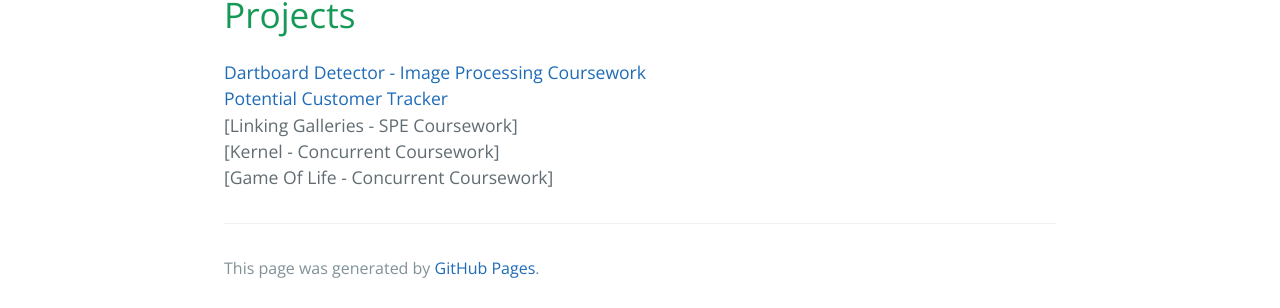
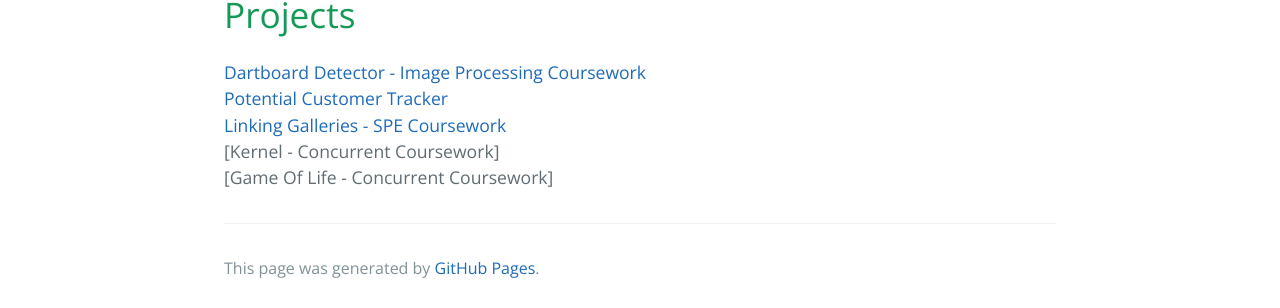
Before and after one commit to Pope10830/Pope10830.github.io, a Jekyll site: the page built from index.md, in a window 1280 px wide. Shown: the part 1442-1750 px from the top of the page. Built offline with Jekyll 4.4.1, drawn with Linux system fonts in a browser that asks for light colours; part of the change alters nothing that is shown.

```diff
--- a/index.md
+++ b/index.md
@@ -46,8 +46,8 @@ Computer Science BSc - Predicted 2.1 - Graduate August 2021
 
 # Projects
 
-[Dartboard Detector - Image Processing Coursework](/dartboarddetector.html)
-[Potential Customer Tracker](/potentialcustomerstracker.html)
-[Linking Galleries - SPE Coursework]
+[Dartboard Detector - Image Processing Coursework](/dartboarddetector.md)
+[Potential Customer Tracker](/potentialcustomerstracker.md)
+[Linking Galleries - SPE Coursework](/linkinggalleries.md)
 [Kernel - Concurrent Coursework]
 [Game Of Life - Concurrent Coursework]
```
